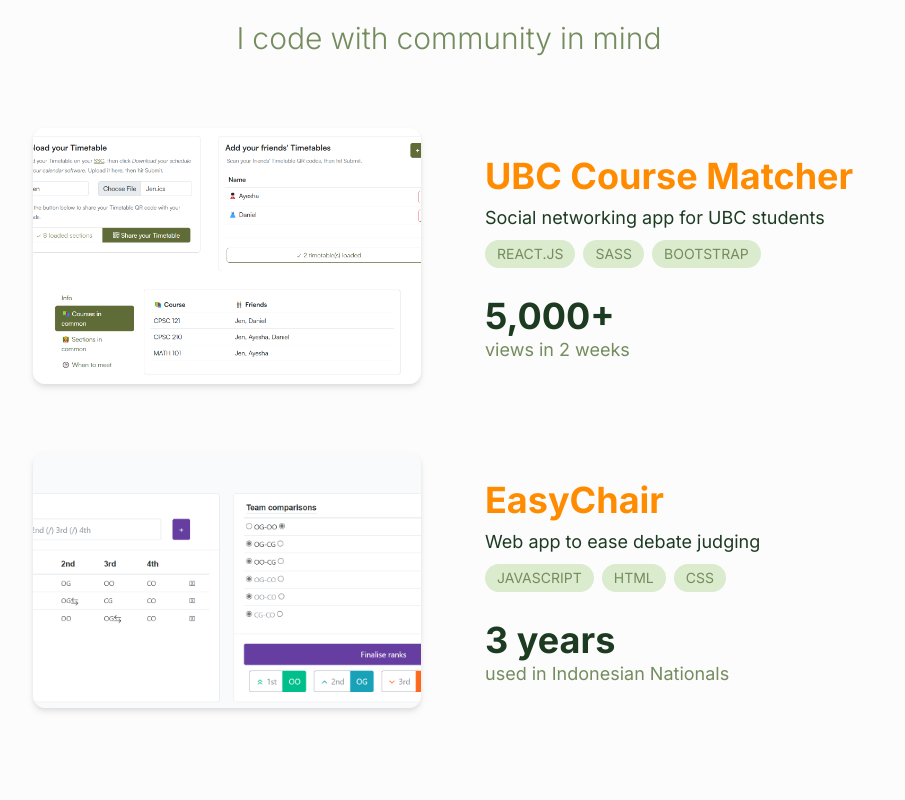
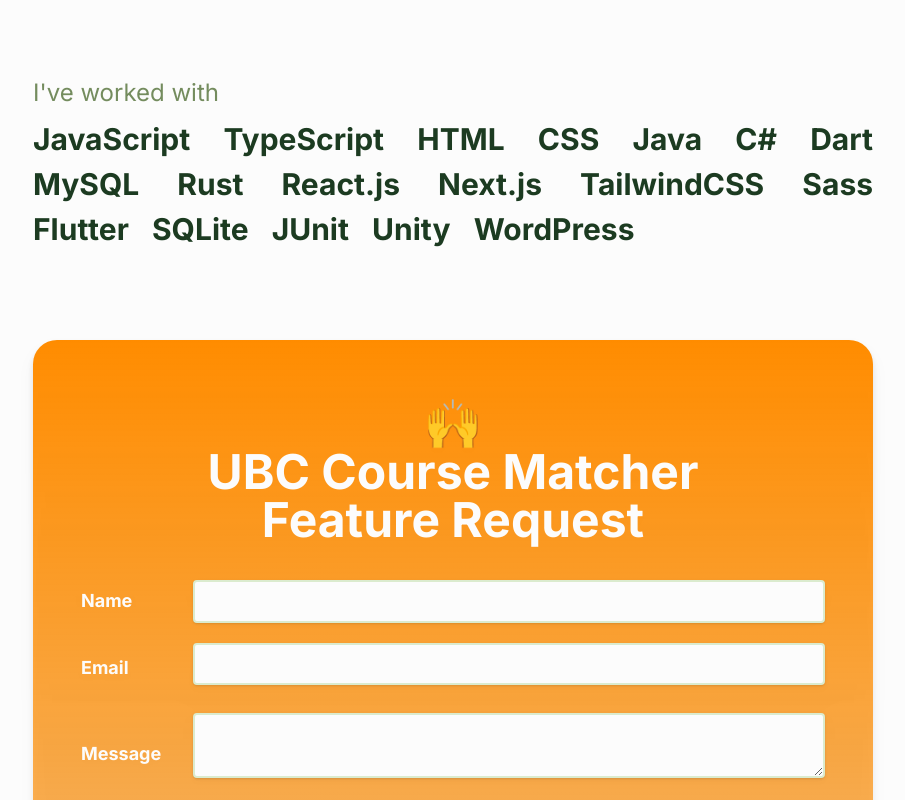
Before and after one commit to jentaruno/jentaruno.github.io, a Next.js app in the folder portfolio/portfolio/: page / in a window 1280 px wide. Shown: the part 1520-2320 px from the top of the page, without its empty margins (187-1092 px from the left). Built offline with nearby package versions, Linux system fonts and the light colour scheme.

Commit message:
Contact form

```diff
--- a/portfolio/portfolio/app/page.tsx
+++ b/portfolio/portfolio/app/page.tsx
@@ -15,7 +15,11 @@
                     <div className={'flex flex-col min-h-[80vh] justify-center'}>
                         <Intro/>
                     </div>
-                    <div id={'feature-request'} className={'flex flex-col py-20'}>
+                    <div className={'flex flex-col py-20'}>
+                        <SectionHeading text={'I code with community in mind'}/>
+                        <div className={'mt-16'}>
+                            <FeaturedCoding/>
+                            <div id={'feature-request'} className={'flex flex-col pt-20'}>
                                 <SpotlightBlock>
                                     <h1 className={'font-bold mb-8'}>
                                         🙌
@@ -27,10 +31,6 @@
                                     <ContactForm/>
                                 </SpotlightBlock>
                             </div>
-                    <div className={'flex flex-col py-20'}>
-                        <SectionHeading text={'I code with community in mind'}/>
-                        <div className={'mt-16'}>
-                            <FeaturedCoding/>
                             <div className={'mt-12'}>
                                 <SeeMoreButton link={'https://github.com/jentaruno'}/>
                             </div>
```
Lines whose indentation alone changed are shown as unchanged.
